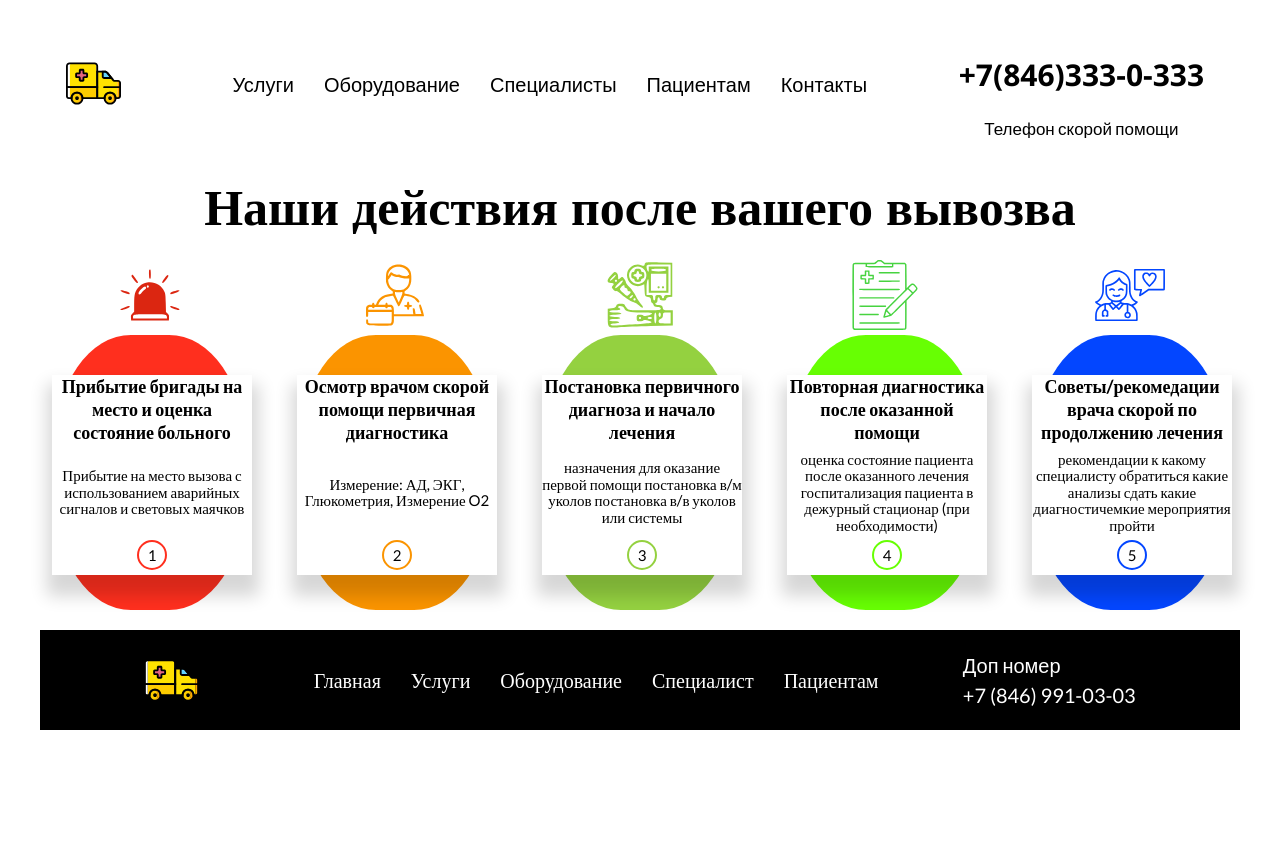
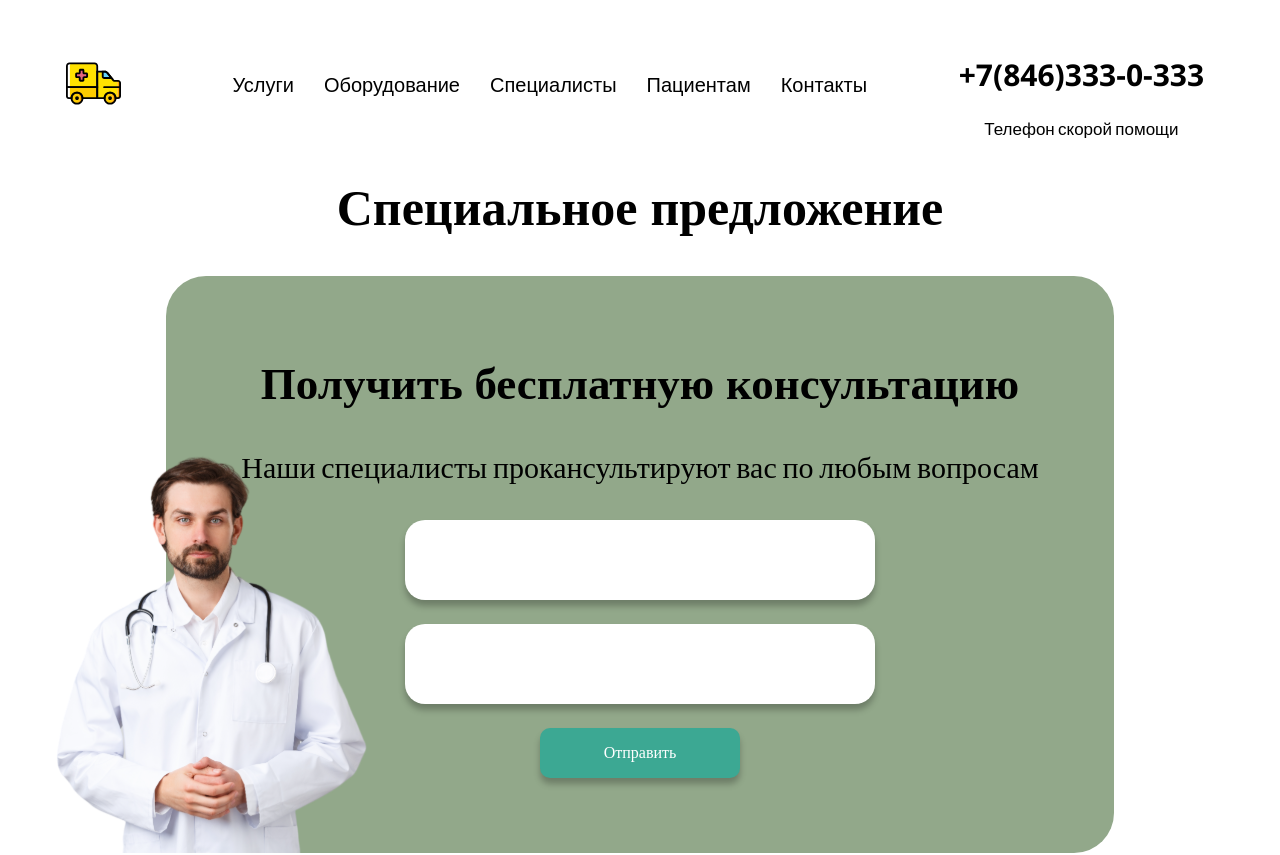
Before and after one commit to Pavl0ffN94/ambulance-website, a JavaScript app: page / in a window 1280 px wide. Shown: the top 855 px of the page. Before the commit the page ends 800 px from the top, so only its background shows below. Built offline with nearby package versions, Linux system fonts and the light colour scheme.

Commit message:
add section consultarion + person

```diff
--- a/package.json
+++ b/package.json
@@ -6,9 +6,12 @@
     "@testing-library/jest-dom": "^5.16.5",
     "@testing-library/react": "^13.4.0",
     "@testing-library/user-event": "^13.5.0",
+    "bootstrap": "^5.2.3",
     "react": "^18.2.0",
+    "react-bootstrap": "^2.7.4",
     "react-dom": "^18.2.0",
     "react-scripts": "5.0.1",
+    "react-slick": "^0.29.0",
     "web-vitals": "^2.1.4"
   },
   "scripts": {
--- a/src/App.js
+++ b/src/App.js
@@ -5,14 +5,18 @@ import Nav from './modules/nav/Nav';
 import ActionsList from './modules/actions-list/ActionsList';
 import Footer from './modules/footer/Footer';
 import Equipment from './modules/equipment/Equipment';
+import PersonList from './modules/personList/PersonList';
+import Consultation from './modules/consultation/Сonsultation';
 
 function App() {
   return (
     <div className="App">
       <Nav />
       {/*  <Header /> */}
-      <ActionsList />
+      {/* <ActionsList /> */}
       {/*  <Equipment /> */}
+      {/*  <PersonList /> */}
+      <Consultation />
       <Footer />
     </div>
   );
--- /dev/null
+++ b/src/modules/consultation/consultation.css
@@ -0,0 +1,94 @@
+.consultation_wrapper {
+  display: flex;
+  flex-direction: column;
+  align-items: center;
+  justify-content: center;
+  text-align: center;
+  position: relative;
+}
+
+.consultation_title {
+  font-family: 'Open Sans';
+  font-style: normal;
+  font-weight: 700;
+  font-size: 50px;
+  line-height: 68px;
+  color: #000000;
+  margin-bottom: 36px;
+}
+
+.consultation_img {
+  height: 430px;
+  position: absolute;
+  bottom: 0;
+  left: 10px;
+}
+
+.consultation_content {
+  display: flex;
+  flex-direction: column;
+  align-items: center;
+  justify-content: center;
+  max-height: 650px;
+  padding: 75px;
+  background-color: #92a88a;
+  border-radius: 40px;
+}
+
+.content_title {
+  font-family: 'Open Sans';
+  font-style: normal;
+  font-weight: 700;
+  font-size: 45px;
+  line-height: 61px;
+  color: #000000;
+  margin-bottom: 36px;
+}
+
+.constnt_text {
+  font-family: 'Lato';
+  font-style: normal;
+  font-weight: 300;
+  font-size: 30px;
+  line-height: 1.2em;
+  text-align: center;
+  color: #000000;
+  margin-bottom: 36px;
+}
+
+.form {
+  display: flex;
+  flex-direction: column;
+  align-items: center;
+  justify-content: center;
+}
+
+.content_form {
+  width: 470px;
+  height: 80px;
+  background-color: #fff;
+  border-radius: 20px;
+  margin-bottom: 24px;
+  color: #000000;
+  box-shadow: 0px 6px 6px 0px #00000040;
+}
+.content_btn {
+  width: 200px;
+  height: 50px;
+  background-color: #3ca893;
+  box-shadow: 0px 6px 6px 0px #00000040;
+  color: #fff;
+  border-radius: 10px;
+  display: flex;
+  align-items: center;
+  justify-content: center;
+  transition: 0.3s all ease-in;
+}
+
+.content_btn:hover {
+  background-color: #205c51;
+}
+.content_btn:active {
+  position: relative;
+  top: 3px;
+}
--- /dev/null
+++ b/src/modules/consultation/Сonsultation.js
@@ -0,0 +1,27 @@
+import './consultation.css';
+import consDok from './../../img/consDock.svg';
+
+const Consultation = () => {
+  return (
+    <div className="consultation_wrapper">
+      <h2 className="consultation_title">Специальное предложение</h2>
+
+      <div className="consultation_content">
+        <img src={consDok} alt="consultation-doctor" className="consultation_img" />
+        <h2 className="content_title">Получить бесплатную консультацию</h2>
+        <p className="constnt_text">
+          Наши специалисты прокансультируют вас по любым вопросам
+        </p>
+        <form className="form">
+          <a placeholder="Имя" className="content_form" />
+          <a placeholder="Номер телефона" className="content_form" />
+          <button type="submit" className="content_btn">
+            Отправить
+          </button>
+        </form>
+      </div>
+    </div>
+  );
+};
+
+export default Consultation;
--- a/src/modules/footer/footer.css
+++ b/src/modules/footer/footer.css
@@ -6,6 +6,7 @@
   justify-content: space-evenly;
   background-color: #000;
   padding: 20px;
+  margin-top: 30px;
 }
 
 .contacts {
--- /dev/null
+++ b/src/modules/helpers/personList.js
@@ -0,0 +1,28 @@
+const personArr = [
+  {
+    img: 'sdfs',
+    name: 'Колмыков Александр Михайлович',
+    post: 'Анастазиолог-реаниматолог',
+    exp: 'Стаж работы на скорой 24 года',
+  },
+  {
+    img: 'sdf',
+    name: 'Колмыков Александр Михайлович',
+    post: 'Анастазиолог-реаниматолог',
+    exp: 'Стаж работы на скорой 24 года',
+  },
+  {
+    img: 'sgds',
+    name: 'Колмыков Александр Михайлович',
+    post: 'Анастазиолог-реаниматолог',
+    exp: 'Стаж работы на скорой 24 года',
+  },
+  {
+    img: 'fdhdf',
+    name: 'Колмыков Александр Михайлович',
+    post: 'Анастазиолог-реаниматолог',
+    exp: 'Стаж работы на скорой 24 года',
+  },
+];
+
+export {personArr};
--- /dev/null
+++ b/src/modules/person/Person.js
@@ -0,0 +1,18 @@
+import './person.css';
+
+const Person = ({name, exp, post, img}) => {
+  return (
+    <div className="person_wrapper">
+      <div className="person_img">
+        <img src={img} alt={name} />
+      </div>
+      <div className="person_text">
+        <h2 className="person_name"> {name} </h2>
+        <p className="person_post"> {post} </p>
+        <p className="person_exp"> {exp} </p>
+      </div>
+    </div>
+  );
+};
+
+export default Person;
--- /dev/null
+++ b/src/modules/person/person.css
@@ -0,0 +1,40 @@
+.person_wrapper {
+  background-color: #bacdb3;
+  width: 350px;
+  height: 600px;
+  border-radius: 20px;
+}
+
+.person_img {
+  width: 350px;
+  height: 300px;
+}
+
+.person_name {
+  font-family: 'Lato';
+  font-style: normal;
+  font-weight: 300;
+  font-size: 30px;
+  line-height: 1.2em;
+  text-align: center;
+}
+
+.person_post {
+  font-family: 'Lato';
+  font-style: normal;
+  font-weight: 400;
+  font-size: 30px;
+  line-height: 1.2em;
+  text-align: center;
+  color: #000000;
+}
+
+.person_exp {
+  font-family: 'Lato';
+  font-style: normal;
+  font-weight: 300;
+  font-size: 26px;
+  line-height: 1.2em;
+  text-align: center;
+  color: #000000;
+}
--- /dev/null
+++ b/src/modules/personList/PersonList.js
@@ -0,0 +1,15 @@
+import Person from '../person/Person';
+import './personList.css';
+import {personArr} from '../helpers/personList';
+
+const PersonList = () => {
+  return (
+    <div className="list_wrapper">
+      {personArr.map((el, i) => {
+        return <Person key={i} name={el.name} post={el.post} img={el.img} exp={el.exp} />;
+      })}
+    </div>
+  );
+};
+
+export default PersonList;
--- /dev/null
+++ b/src/modules/personList/personList.css
@@ -0,0 +1,11 @@
+.list_wrapper {
+  height: 650px;
+  display: flex;
+  flex-direction: row;
+  align-items: center;
+  justify-content: center;
+  flex-wrap: wrap;
+  row-gap: 17px;
+  gap: 17px;
+  overflow: hidden;
+}
```
Also changed, not shown: src/index.js (+6 -2 lines), src/img/consDock.svg (added), 1 other file (tests, documents, lock files or other folders).
